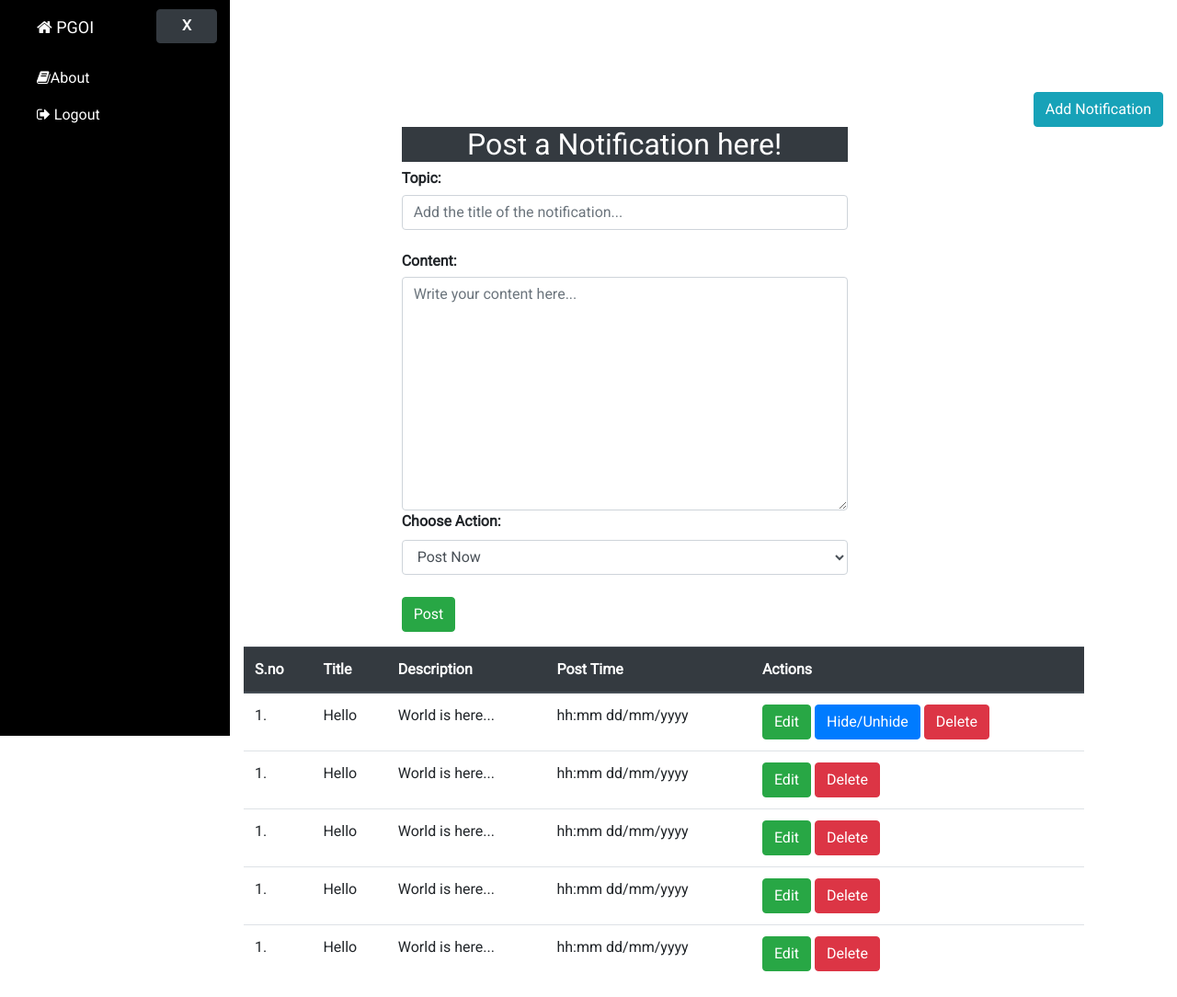
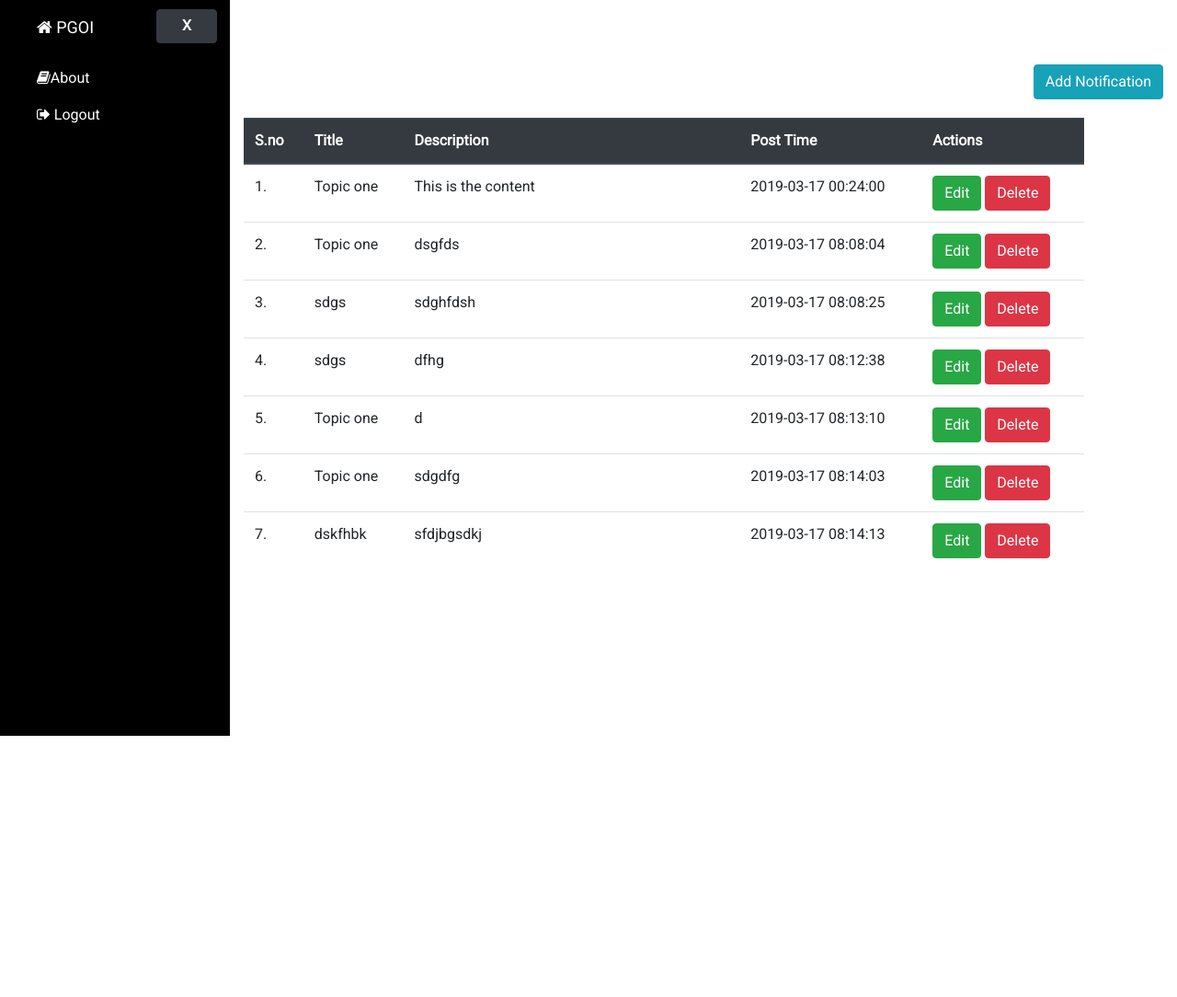
Before and after one commit to hemansah/PGOI, a PHP site: page /admin/notification_admin.php in a window 1280 px wide. Shown: the whole page at 92% size. After the commit the page ends 800 px from the top, so only its background shows below. Run offline with PHP 8.4, Linux system fonts and the light colour scheme; data comes from the database, SQL or seed files in the repository; some libraries are stand-ins or nearby versions.

Commit message:
ongoing notice actions

```diff
--- a/admin/index.php
+++ b/admin/index.php
@@ -20,7 +20,7 @@ include 'dbconfig/dbconnect.php';
 		<div class="row">
        		<div class="center-box">
     			<!-- The Message of form here -->
-        		<div class="alert alert-danger error_message" style="display: none; width: 100%; height: auto; line-height: 1;"></div>
+        		<div id="message" class="alert alert-danger error_message" style="display: none; width: 100%; height: auto; line-height: 1;"></div>
        			<h3>Login</h3>
               	<form  method="post" role="form">
 						<div class="form-group">
--- a/admin/notification_admin.php
+++ b/admin/notification_admin.php
@@ -1,3 +1,9 @@
+<?php
+
+	include 'dbconfig/dbconnect.php';
+	include '../lib/functions-php.php';
+	$notification = all_notifications($dbhandle);
+?>
 <!DOCTYPE html>
 <html>
 <head>
@@ -29,7 +35,7 @@
 
 		<div class="row row-css">
 			<div class="col-12 ">
-			<button class="btn btn-info pull-right" style="float: right;">Add Notification</button>
+			<button id="add-hide-notice" class="btn btn-info pull-right" style="float: right;">Add Notification</button>
 			</div>
 		</div>
 
@@ -39,7 +45,7 @@
         		<div class="alert alert-danger error_message" style="display: none; width: 100%; height: auto; line-height: 1;">
         		</div>
 
-					<form role="form" method="post" >
+					<form role="form" method="post" id="notice-form" style="display: none;">
 						<div class="form-group">
 							<h2 style="text-align: center;" class="text-white bg-dark" >Post a Notification here!</h2>
 							<h6><b>Topic:</b></h6>
@@ -47,11 +53,12 @@
 							<h6><b>Content:</b></h6>
 							<textarea class="form-control" rows="10" name="detail" id="detail" placeholder="Write your content here..."></textarea>
 							<label><b>Choose Action:</b></label>
-							<select class="form-control" id="" name="">
-							    <option id="">Post Now</option>
-						    	<option id=""  >Post Later</option>
+							<select class="form-control" id="status" name="status">
+							    <option value="active">Active</option>
+						    	<option value="disable">Disabled</option>
 					  		</select><br>
 					  		<input id="notification-form" type="submit" class="btn btn-success" value="Post">
+							<button id="hide-notice" class="btn btn-danger">Cancel</button>
 					  	</div>
 					</form>
 				</div>
@@ -65,67 +72,35 @@
 					<thead class="thead-dark">
 						<th>S.no</th>
 						<th>Title</th>
-						<th>Description</th>
+						<th width="40%">Description</th>
 						<th>Post Time</th>
 						<th>Actions</th>
 					</thead>
 
 					<tbody>
-						<tr>
-							<td>1.</td>
-							<td>Hello</td>
-							<td>World is here...</td>
-							<td>hh:mm dd/mm/yyyy</td>
-							<td>
-								<button class="btn btn-success" id="" name="">Edit</button>
-								<button class="btn btn-primary">Hide/Unhide</button>
-								<button class="btn btn-danger" id="" name="">Delete</button>
-							</td>
-						</tr>
 
-						<tr>
-							<td>1.</td>
-							<td>Hello</td>
-							<td>World is here...</td>
-							<td>hh:mm dd/mm/yyyy</td>
-							<td>
-								<button class="btn btn-success" id="" name="">Edit</button>
-								<button class="btn btn-danger" id="" name="">Delete</button>
-							</td>
-						</tr>
+						<?php
+							if ($notification){
+									$i=0;
+								while ($row=mysqli_fetch_assoc($notification)){
+									$i = $i+1;
+									echo '
+										<tr>
+											<td> '.$i.'.</td>
+											<td>'.$row['topic'].'</td>
+											<td>' . $row['details'] . '</td>
+											<td>' . $row['date_time'] . '</td>
+											<td>
+												<button class="btn btn-success" class="edit-notice" value="' . $row['id'] . '" name="edit">Edit</button>
+												<button class="btn btn-danger" class="delete-notice" value="' . $row['id'] . '" name="delete">Delete</button>
+											</td>
+										</tr>';
+								}
+							}else{
+								echo "<h4>No Notification to show.</h4>";
+							}
+						?>
 
-						<tr>
-							<td>1.</td>
-							<td>Hello</td>
-							<td>World is here...</td>
-							<td>hh:mm dd/mm/yyyy</td>
-							<td>
-								<button class="btn btn-success" id="" name="">Edit</button>
-								<button class="btn btn-danger" id="" name="">Delete</button>
-							</td>
-						</tr>
-
-						<tr>
-							<td>1.</td>
-							<td>Hello</td>
-							<td>World is here...</td>
-							<td>hh:mm dd/mm/yyyy</td>
-							<td>
-								<button class="btn btn-success" id="" name="">Edit</button>
-								<button class="btn btn-danger" id="" name="">Delete</button>
-							</td>
-						</tr>
-
-						<tr>
-							<td>1.</td>
-							<td>Hello</td>
-							<td>World is here...</td>
-							<td>hh:mm dd/mm/yyyy</td>
-							<td>
-								<button class="btn btn-success" id="" name="">Edit</button>
-								<button class="btn btn-danger" id="" name="">Delete</button>
-							</td>
-						</tr>
 					</tbody>
 				</table>
 			</div>
--- a/assets/css/style.css
+++ b/assets/css/style.css
@@ -5,7 +5,7 @@ body {
 }
 
 /*---------------------------------
-    Using on Login page on centre box
+    Using css on Login page on centre box
 ------------------------------------*/
 .center-box{
     position:absolute;
@@ -47,8 +47,8 @@ body {
 }
 
 .row-css {
-  margin-top: 100px;
-}
+  margin-top: 70px;
+  margin-bottom: 20px;
 
 .nav-pills {
    top: 20px;
@@ -69,7 +69,6 @@ hr.hr-scroll {
     height: 1px;
     background-color: black;
 }
-
 
 /* Applying css on Notification cards on homepage */
 .card-notification-homepage {
--- a/assets/js/admin-actions.js
+++ b/assets/js/admin-actions.js
@@ -1,10 +1,19 @@
 $(document).ready(function(){
-/*********************JS to send request to login php script**************************/
+/*********************************************
+****To send request to notifiaction php script****
+**********************************************/
 	$('#notification-form').click(function(){
 		$(".error_message").css("display","none");
 		//validate
 		var topic = $('#topic').val();
 		var details = $('#detail').val();
+		var status = $('#status option:selected').val();
+		if (status != 'active'){
+			if(status != 'disable') {
+				alert("Something wrong with script! Refresh and try again.");
+				return false;
+			}
+		}
 		if (details == '') {
 			details_result = 0;
 			details_error = "Enter the details!";
@@ -33,12 +42,17 @@ $(document).ready(function(){
 						data: {
 							action : "notice-form",
 							topic : topic,
-							details : details
+							details : details,
+							status : status
 						},
 						dataType : "json",
 						success: function(response){
 							if (response.success) {
-								window.location.href = 'admin-dashboard.php';
+								$(".error_message").removeClass('alert-danger');
+								$(".error_message").css("display","inline-block").html(response.msg+" <br/> <b>Refresh page to see changes!</b>");
+								$(".error_message").addClass('alert-success');
+								setTimeout(function() { $(".error_message").css("display","none") }, 4000);
+  								$('#notice-form').toggle(400);
 							} else {
 								$(".error_message").css("display","inline-block").html(response.error);
 								return false;
@@ -48,5 +62,19 @@ $(document).ready(function(){
     		}
 		return false;
 	}); //notice-submit-form end here
+/*******************************************
+**********Delete a notification************
+*******************************************/
+$('.delete-notice').click(function(){
+  		var noticeId = $(this).val();
+  		alert(noticeId);
+  });
+
+/*********************************************
+****Show / Hide Notice form ****
+**********************************************/
+$('#add-hide-notice , #hide-notice').click(function(){
+  		$('#notice-form').toggle(400);
+  });
 
 });
```
Also changed, not shown: admin/lib/admin-actions-php.php (+5 -2 lines), admin/images/ico/sort-down.png (added), admin/images/ico/sort-up.png (added), admin/images/ico/sort.png (added).
